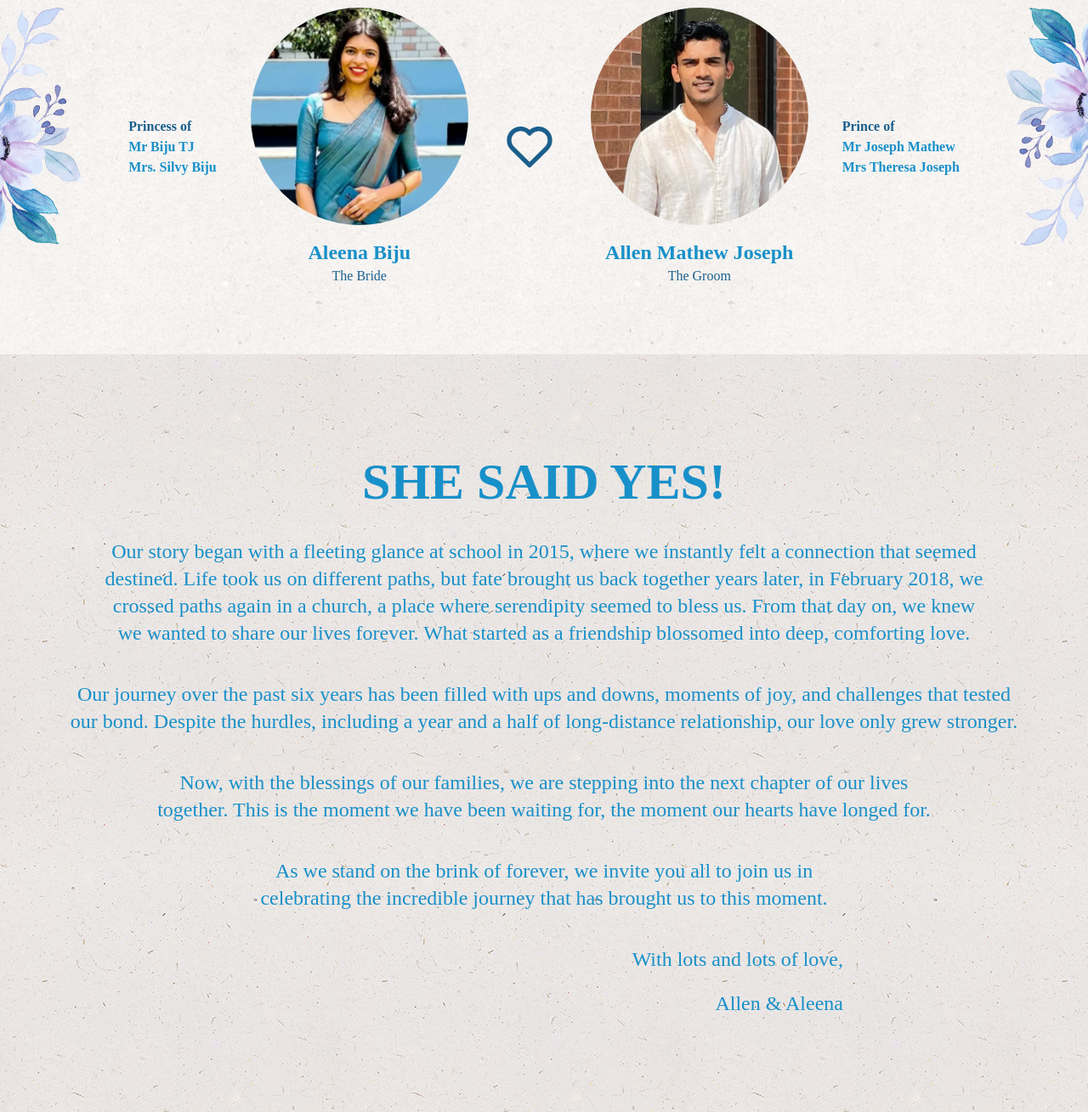
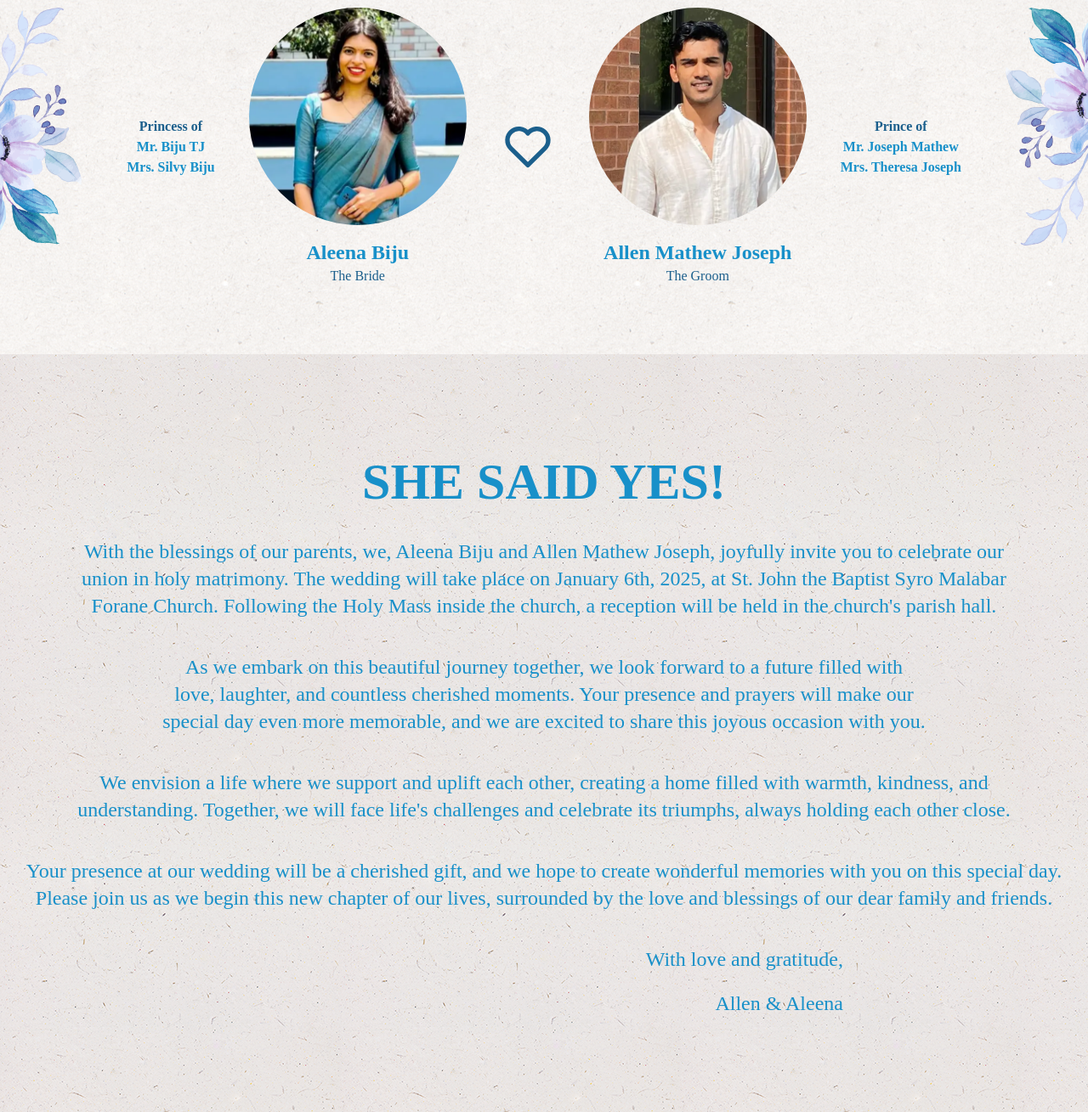
Before and after one commit to ALLENMATHEWJOSEPH/Allen-and-Aleena-s-Big-Day, an Astro site: page / in a window 1280 px wide. Shown: the part 1531-2840 px from the top of the page at 85% size. Built offline with nearby package versions, Linux system fonts and the light colour scheme; Astro itself is replaced by a stand-in of ours.

Commit message:
More changes for now

```diff
--- a/src/components/About.astro
+++ b/src/components/About.astro
@@ -13,13 +13,13 @@
         <div
             class="flex flex-col md:flex-row items-center justify-center gap-10"
         >
-            <div class="desc-groom">
+            <div class="desc-groom text-center">
                 <p>
                     <span style="color: #1b5f8c"
                         ><strong>Princess of</strong></span
                     ><br />
                     <span class="text-[#1890c9] parents-font"
-                        ><strong>Mr Biju TJ</strong></span
+                        ><strong>Mr. Biju TJ</strong></span
                     >
                     <br />
                     <span class="text-[#1890c9] parents-font"
@@ -61,17 +61,17 @@
                 </h2>
                 <p class="text-[#1b5f8c]">The Groom</p>
             </div>
-            <div class="desc-groom">
+            <div class="desc-groom text-center">
                 <p>
                     <span style="color: #1b5f8c"
                         ><strong>Prince of</strong></span
                     ><br />
                     <span class="text-[#1890c9] parents-font"
-                        ><strong>Mr Joseph Mathew </strong></span
+                        ><strong>Mr. Joseph Mathew </strong></span
                     >
                     <br />
                     <span class="text-[#1890c9] parents-font"
-                        ><strong>Mrs Theresa Joseph</strong></span
+                        ><strong>Mrs. Theresa Joseph</strong></span
                     >
                 </p>
             </div>
--- a/src/components/Location.astro
+++ b/src/components/Location.astro
@@ -20,9 +20,9 @@
                 target="_blank"
                 class="text-[#1890c9] text-xl md:text-2xl text-pretty py-5"
             >
-                <p>St. John the Baptist Syro Malabar Forane Church</p>
-                <p>Nedumkunnam Karukachal Manimala Road</p>
-                <p>Kerala, 686542, India</p>
+                <p class="font-semibold">St. John the Baptist Syro Malabar Forane Church</p>
+                <p class="font-semibold">Nedumkunnam Karukachal Manimala Road</p>
+                <p class="font-semibold">Kerala, 686542, India</p>
             </a>
         </div>
     </div>
--- a/src/components/Quote.astro
+++ b/src/components/Quote.astro
@@ -2,7 +2,7 @@
     <div class="container mx-auto px-4 py-56">
         <div class="text-center">
             <span class="text-2xl md:text-4xl font-bold mb-4">
-                "Therefore what God has joined together, let no one separate."
+                "What God has joined together, let no one separate."
             </span>
         </div>
         <br />
--- a/src/components/Story.astro
+++ b/src/components/Story.astro
@@ -1,34 +1,45 @@
 <div class="py-20">
-    <h1 class="text-[#1890c9] text-3xl md:text-6xl font-bold mb-4 text-center">SHE SAID YES!</h1>
+    <h1 class="text-[#1890c9] text-3xl md:text-6xl font-bold mb-4 text-center">
+        SHE SAID YES!
+    </h1>
 
     <p class="text-[#1890c9] text-xl md:text-2xl text-balance py-5 text-center">
-        Our story began with a fleeting glance at school in 2015, where we
-        instantly felt a connection that seemed destined. Life took us on
-        different paths, but fate brought us back together years later, in
-        February 2018, we crossed paths again in a church, a place where
-        serendipity seemed to bless us. From that day on, we knew we wanted to
-        share our lives forever. What started as a friendship blossomed into
-        deep, comforting love.
+        With the blessings of our parents, we, Aleena Biju and Allen Mathew
+        Joseph, joyfully invite you to celebrate our union in holy matrimony.
+        The wedding will take place on January 6th, 2025, at
+        St. John the Baptist Syro Malabar Forane Church. Following the Holy Mass
+        inside the church, a reception will be held in the church's parish hall.
     </p>
     <p class="text-[#1890c9] text-xl md:text-2xl text-balance py-5 text-center">
-        Our journey over the past six years has been filled with ups and downs,
-        moments of joy, and challenges that tested our bond. Despite the
-        hurdles, including a year and a half of long-distance relationship, our
-        love only grew stronger.
+        As we embark on this beautiful journey together, we look forward to a
+        future filled with love, laughter, and countless cherished moments. Your
+        presence and prayers will make our special day even more memorable, and
+        we are excited to share this joyous occasion with you.
     </p>
 
     <p class="text-[#1890c9] text-xl md:text-2xl text-balance py-5 text-center">
-        Now, with the blessings of our families, we are stepping into the next
-        chapter of our lives together. This is the moment we have been waiting
-        for, the moment our hearts have longed for.
+        We envision a life where we support and uplift each other, creating a
+        home filled with warmth, kindness, and understanding. Together, we will
+        face life's challenges and celebrate its triumphs, always holding each
+        other close.
     </p>
 
     <p class="text-[#1890c9] text-xl md:text-2xl text-balance py-5 text-center">
-        As we stand on the brink of forever, we invite you all to join us in
-        celebrating the incredible journey that has brought us to this moment.
+        Your presence at our wedding will be a cherished gift, and we hope to
+        create wonderful memories with you on this special day. Please join us
+        as we begin this new chapter of our lives, surrounded by the love and
+        blessings of our dear family and friends.
     </p>
 
-    <p class="text-[#1890c9] text-xl md:text-2xl text-balance pt-5 text-end mx-28 lg:mx-72">With lots and lots of love,</p>
+    <p
+        class="text-[#1890c9] text-xl md:text-2xl text-balance pt-5 text-end mx-28 lg:mx-72"
+    >
+        With love and gratitude,
+    </p>
 
-    <p class="text-[#1890c9] text-xl md:text-2xl text-balance py-5 text-end mx-28 lg:mx-72">Allen & Aleena</p>
+    <p
+        class="text-[#1890c9] text-xl md:text-2xl text-balance py-5 text-end mx-28 lg:mx-72"
+    >
+        Allen & Aleena
+    </p>
 </div>
```
